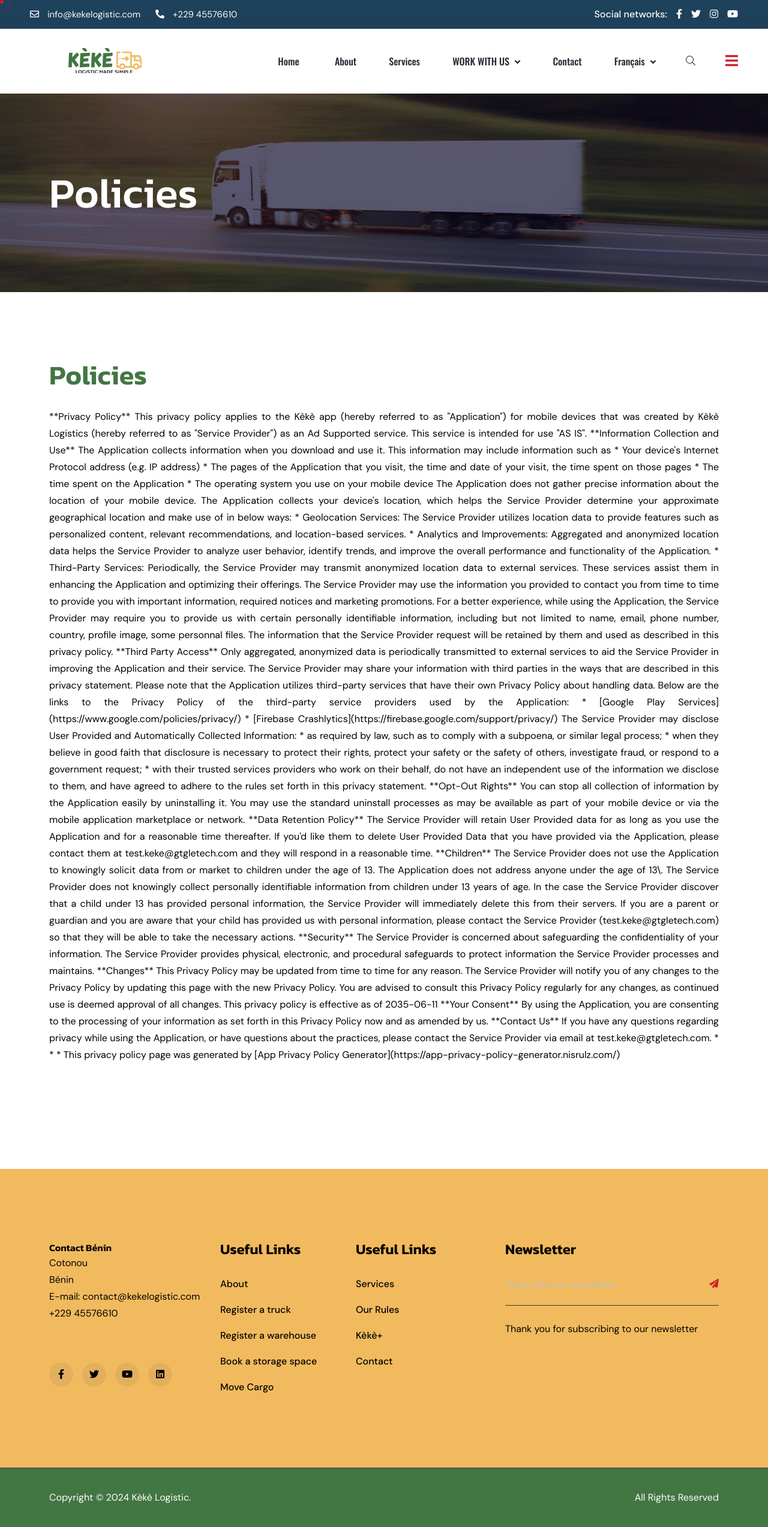
After one commit to crepislo/sitewebkeke, a Laravel app: page /politiques in a window 1280 px wide. The commit adds this page. Shown: the whole page at 60% size. Run offline with Laravel 10, Linux system fonts and the light colour scheme; style sheets or scripts are compiled from the project's sources.

Commit message:
🐛 FIX: Politiques et conditions

```diff
--- a/app/Http/Controllers/HomeController.php
+++ b/app/Http/Controllers/HomeController.php
@@ -21,5 +21,9 @@ class HomeController extends Controller
         return view('apropos');
     }
 
+    public function travailler()
+    {
+        return view('travailler');
+    }
 
 }
--- a/resources/views/includes/footer.blade.php
+++ b/resources/views/includes/footer.blade.php
@@ -6,9 +6,7 @@
                 <div class="col-xl-3 col-lg-4 col-md-6 wow fadeInUp" data-wow-delay=".3s">
                     <div class="single-footer-widget">
                         <div class="widget-head">
-                            <a href="index.html">
-
-                            </a>
+                            <a href="{{ route('index') }}"> </a>
                         </div>
                         <div class="footer-content" style="color:#000;">
                             <h6 style="color:#000;"><a href="" style="color:#000;">Contact Bénin</a></h6>
@@ -45,11 +43,11 @@
                         <ul class="list-area">
                             <li><a href=""style="color:#000;">{{ __('messages.a propos') }}</a></li>
 
-                            <li><a href="" style="color:#000;"> {{ __('messages.Enregistrer un camion') }}</a>
+                            <li><a href="#" style="color:#000;"> {{ __('messages.Enregistrer un camion') }}</a>
                             </li>
-                            <li><a href="" style="color:#000;"> {{ __('messages.Enregistrer un magasin') }}</a>
+                            <li><a href="#" style="color:#000;"> {{ __('messages.Enregistrer un magasin') }}</a>
                             </li>
-                            <li><a href="" style="color:#000;">
+                            <li><a href="#" style="color:#000;">
                                     {{ __('messages.Reservez un espace de stockage') }}</a></li>
                             <li><a href="" style="color:#000;">{{ __('messages.commander une course') }}</a></li>
                         </ul>
@@ -61,13 +59,14 @@
                             <h3 style="color:#000;">{{ __('messages.Navigation') }}</h3>
                         </div>
                         <ul class="list-area">
-                            <li><a href="" style="color:#000;">Services</a></li>
-                            <li><a href="" style="color:#000;">{{ __('messages.Connexion') }}</a></li>
-                            <li><a href="" style="color:#000;">{{ __('messages.Paiement') }} </a></li>
-                            <li><a href="" style="color:#000;">{{ __('messages.Partenaires') }}</a></li>
-                            <li><a href="" style="color:#000;">{{ __('messages.Nos règles') }}</a></li>
+                            <li><a href="{{ route('contact') }}" style="color:#000;">Services</a></li>
+                            {{-- <li><a href="" style="color:#000;">{{ __('messages.Connexion') }}</a></li> --}}
+                            {{-- <li><a href="" style="color:#000;">{{ __('messages.Paiement') }} </a></li> --}}
+                            {{-- <li><a href="" style="color:#000;">{{ __('messages.Partenaires') }}</a></li> --}}
+                            <li><a href="{{ route('politiques') }}"
+                                    style="color:#000;">{{ __('messages.Nos règles') }}</a></li>
                             <li><a href="" style="color:#000;">Kèkè+</a></li>
-                            <li><a href="" style="color:#000;">Contact</a></li>
+                            <li><a href="{{ route('services') }}" style="color:#000;">Contact</a></li>
                         </ul>
                     </div>
                 </div>
--- a/resources/views/includes/nav.blade.php
+++ b/resources/views/includes/nav.blade.php
@@ -31,7 +31,7 @@
                 <div class="header-main style-2">
                     <div class="header-left">
                         <div class="logo">
-                            <a href="index.html" class="header-logo">
+                            <a href="{{ route('index') }}" class="header-logo">
                                 <img src="assets/img/logo/logo-keke-30.jpg" alt="logo-img">
                             </a>
                         </div>
@@ -63,7 +63,7 @@
                                         </li>
 
                                         <li class="has-dropdown">
-                                            <a href="{ route('travailler') }}"
+                                            <a href="{{ route('travailler') }}"
                                                 class="">{{ __('messages.travailler avec nous') }}
                                                 <i class="fas fa-angle-down"></i>
                                             </a>
@@ -86,7 +86,6 @@
 
                                             </ul>
                                         </li>
-
 
                                         <li>
                                             <a href="{{ route('contact') }}">Contact</a>
--- /dev/null
+++ b/resources/views/politiques.blade.php
@@ -0,0 +1,185 @@
+@extends('layouts.template')
+
+@section('titre', 'Politique de confidentialité')
+
+@section('content')
+    <!--<< Breadcrumb Section Start >>-->
+    <div class="breadcrumb-wrapper section-padding bg-cover" style="background-image: url('assets/img/breadcrumb.jpg');">
+
+        <div class="container">
+            <div class="page-heading">
+                <h1 class="wow fadeInUp" data-wow-delay=".3s"> Policies</h1>
+
+            </div>
+        </div>
+    </div>
+
+    <section class="feature-section fix section-padding" style="background-color:#FFF;">
+        <div class="container">
+            <div class="feature-wrapper">
+                <div class="row justify-content-between"style="background-color:#;">
+                    <div class="col-xl-12 col-lg-12">
+                        <div class="about-content">
+                            <div class="section-title style-2">
+
+                                <h2 class="wow fadeInUp" data-wow-delay=".3s" style="color:#427643;">
+                                    Policies
+                                </h2>
+                            </div>
+
+                            <p class="mt-md-0 wow fadeInUp mt-4" data-wow-delay=".5s" style="color:#000;">
+                                **Privacy Policy**
+
+                                This privacy policy applies to the Kèkè app (hereby referred to as "Application") for mobile
+                                devices that was created by
+                                Kèkè Logistics (hereby referred to as "Service Provider") as an Ad Supported service. This
+                                service is intended for use
+                                "AS IS".
+
+                                **Information Collection and Use**
+
+                                The Application collects information when you download and use it. This information may
+                                include information such as
+
+                                * Your device's Internet Protocol address (e.g. IP address)
+                                * The pages of the Application that you visit, the time and date of your visit, the time
+                                spent on those pages
+                                * The time spent on the Application
+                                * The operating system you use on your mobile device
+
+                                The Application does not gather precise information about the location of your mobile
+                                device.
+
+                                The Application collects your device's location, which helps the Service Provider determine
+                                your approximate
+                                geographical location and make use of in below ways:
+
+                                * Geolocation Services: The Service Provider utilizes location data to provide features such
+                                as personalized content,
+                                relevant recommendations, and location-based services.
+                                * Analytics and Improvements: Aggregated and anonymized location data helps the Service
+                                Provider to analyze user
+                                behavior, identify trends, and improve the overall performance and functionality of the
+                                Application.
+                                * Third-Party Services: Periodically, the Service Provider may transmit anonymized location
+                                data to external services.
+                                These services assist them in enhancing the Application and optimizing their offerings.
+
+                                The Service Provider may use the information you provided to contact you from time to time
+                                to provide you with important
+                                information, required notices and marketing promotions.
+
+                                For a better experience, while using the Application, the Service Provider may require you
+                                to provide us with certain
+                                personally identifiable information, including but not limited to name, email, phone number,
+                                country, profile image,
+                                some personnal files. The information that the Service Provider request will be retained by
+                                them and used as described
+                                in this privacy policy.
+
+                                **Third Party Access**
+
+                                Only aggregated, anonymized data is periodically transmitted to external services to aid the
+                                Service Provider in
+                                improving the Application and their service. The Service Provider may share your information
+                                with third parties in the
+                                ways that are described in this privacy statement.
+
+                                Please note that the Application utilizes third-party services that have their own Privacy
+                                Policy about handling data.
+                                Below are the links to the Privacy Policy of the third-party service providers used by the
+                                Application:
+
+                                * [Google Play Services](https://www.google.com/policies/privacy/)
+                                * [Firebase Crashlytics](https://firebase.google.com/support/privacy/)
+
+                                The Service Provider may disclose User Provided and Automatically Collected Information:
+
+                                * as required by law, such as to comply with a subpoena, or similar legal process;
+                                * when they believe in good faith that disclosure is necessary to protect their rights,
+                                protect your safety or the
+                                safety of others, investigate fraud, or respond to a government request;
+                                * with their trusted services providers who work on their behalf, do not have an independent
+                                use of the information we
+                                disclose to them, and have agreed to adhere to the rules set forth in this privacy
+                                statement.
+
+                                **Opt-Out Rights**
+
+                                You can stop all collection of information by the Application easily by uninstalling it. You
+                                may use the standard
+                                uninstall processes as may be available as part of your mobile device or via the mobile
+                                application marketplace or
+                                network.
+
+                                **Data Retention Policy**
+
+                                The Service Provider will retain User Provided data for as long as you use the Application
+                                and for a reasonable time
+                                thereafter. If you'd like them to delete User Provided Data that you have provided via the
+                                Application, please contact
+                                them at test.keke@gtgletech.com and they will respond in a reasonable time.
+
+                                **Children**
+
+                                The Service Provider does not use the Application to knowingly solicit data from or market
+                                to children under the age of
+                                13.
+
+                                The Application does not address anyone under the age of 13\. The Service Provider does not
+                                knowingly collect personally
+                                identifiable information from children under 13 years of age. In the case the Service
+                                Provider discover that a child
+                                under 13 has provided personal information, the Service Provider will immediately delete
+                                this from their servers. If you
+                                are a parent or guardian and you are aware that your child has provided us with personal
+                                information, please contact the
+                                Service Provider (test.keke@gtgletech.com) so that they will be able to take the necessary
+                                actions.
+
+                                **Security**
+
+                                The Service Provider is concerned about safeguarding the confidentiality of your
+                                information. The Service Provider
+                                provides physical, electronic, and procedural safeguards to protect information the Service
+                                Provider processes and
+                                maintains.
+
+                                **Changes**
+
+                                This Privacy Policy may be updated from time to time for any reason. The Service Provider
+                                will notify you of any changes
+                                to the Privacy Policy by updating this page with the new Privacy Policy. You are advised to
+                                consult this Privacy Policy
+                                regularly for any changes, as continued use is deemed approval of all changes.
+
+                                This privacy policy is effective as of 2035-06-11
+
+                                **Your Consent**
+
+                                By using the Application, you are consenting to the processing of your information as set
+                                forth in this Privacy Policy
+                                now and as amended by us.
+
+                                **Contact Us**
+
+                                If you have any questions regarding privacy while using the Application, or have questions
+                                about the practices, please
+                                contact the Service Provider via email at test.keke@gtgletech.com.
+
+                                * * *
+
+                                This privacy policy page was generated by [App Privacy Policy
+                                Generator](https://app-privacy-policy-generator.nisrulz.com/)
+                            </p>
+                        </div>
+
+                    </div>
+
+                </div>
+            </div>
+        </div><br><br>
+
+    </section>
+
+@endsection
--- a/routes/web.php
+++ b/routes/web.php
@@ -23,3 +23,11 @@ Route::get('contact', [HomeController::class, 'contact'])->name('contact');
 Route::get('services', [HomeController::class, 'services'])->name('services');
 Route::get('travailler', [HomeController::class, 'travailler'])->name('travailler');
 Route::get('apropos', [HomeController::class, 'apropos'])->name('apropos');
+
+
+Route::get('politiques', function () {
+    return view('politiques');
+})->name('politiques');
+Route::get('conditions', function () {
+    return view('conditions');
+})->name('conditions');
```
Also changed, not shown: resources/views/conditions.blade.php (added, +134 -0 lines).
